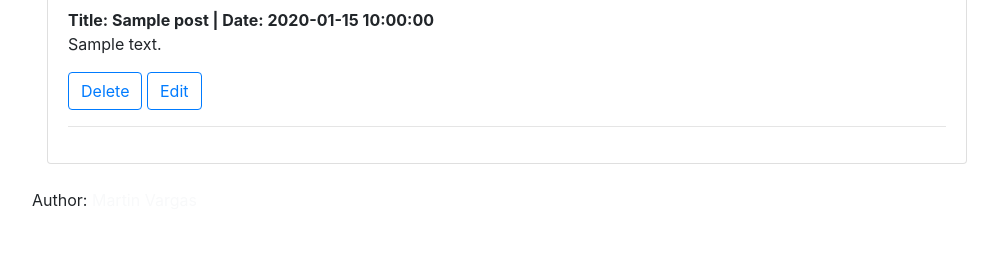
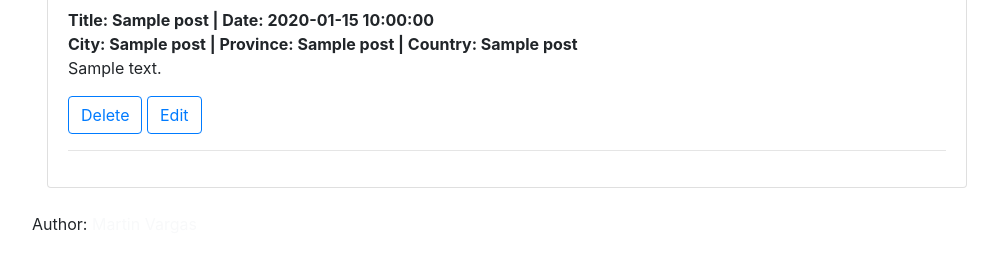
Before and after one commit to apocalipsys/ejerciciopyramid-2020, a Python web app: template ejerciciokenwin/templates/admin.jinja2 in a window 1280 px wide, after a click on "posts". Shown: the part 527-800 px from the top of the page, without its empty margins (38-1036 px from the left). Run offline with Jinja, Linux system fonts and the light colour scheme; the template is opened without the code that fills it: most values are stand-ins (such as "Sample title", 1, 10 or a date in 2020); some libraries are stand-ins or nearby versions.

Commit message:
localization request method4

```diff
--- a/ejerciciokenwin/templates/admin.jinja2
+++ b/ejerciciokenwin/templates/admin.jinja2
@@ -78,6 +78,8 @@
       {% for post in posts %}
       <dl>
           <dt>Title: {{post.title}} | Date: {{post.date}}</dt>
+          <dt>City: {{post.city_name}} | Province: {{post.province_name}} | Country: {{post.country_name}}</dt>
+
               <dd>{{post.text}}</dd>
       </dl>
         <a class="btn btn-outline-primary" href="{{request.route_url('delete_post', post_id=post.id)}}" role="button">Delete</a>
--- a/ejerciciokenwin/templates/welcome.jinja2
+++ b/ejerciciokenwin/templates/welcome.jinja2
@@ -49,6 +49,8 @@
 {% for post in posts %}
 <dl>
     <dt>Title: {{post.title}} | Date: {{post.date}}</dt>
+    <dt>City: {{post.city_name}} | Province: {{post.province_name}} | Country: {{post.country_name}}</dt>
+
         <dd>{{post.text}}</dd>
 </dl>
 <a class="btn btn-outline-dark" href="{{request.route_url('delete_post', post_id=post.id)}}" role="button">Delete</a>
```
